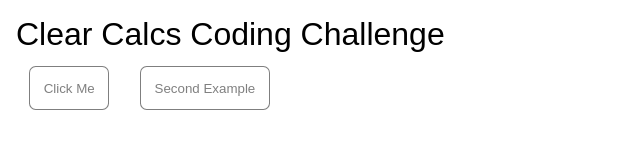
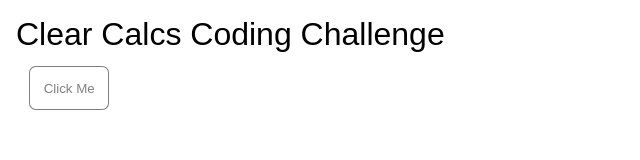
Before and after one commit to shuabrannigan/ClearCalcsCodingChallenge, a plain HTML site: page index.html in a window 1280 px wide. Shown: the whole page, without its empty margins (0-640 px from the left). Drawn offline with Linux system fonts and the light colour scheme.

Commit message:
comment out second example

```diff
--- a/index.html
+++ b/index.html
@@ -11,7 +11,7 @@
     <main>
         <h1>Clear Calcs Coding Challenge</h1>
         <button class="open" onclick="createFirstDialog('Are you sure you want to continue?')">Click Me</button>
-        <button class="open" onclick="createSecondDialog('I am going to open an alert')">Second Example</button>
+        <!-- <button class="open" onclick="createSecondDialog('I am going to open an alert')">Second Example</button> -->
         <div id="display-message"></div>
     </main>
 
```
